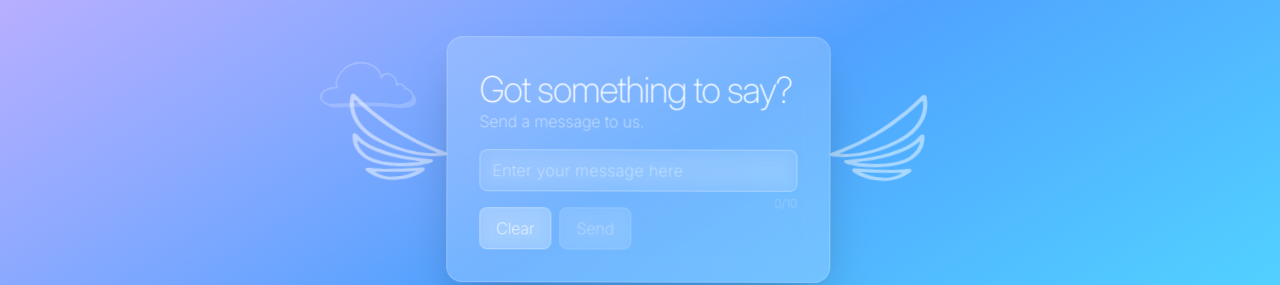
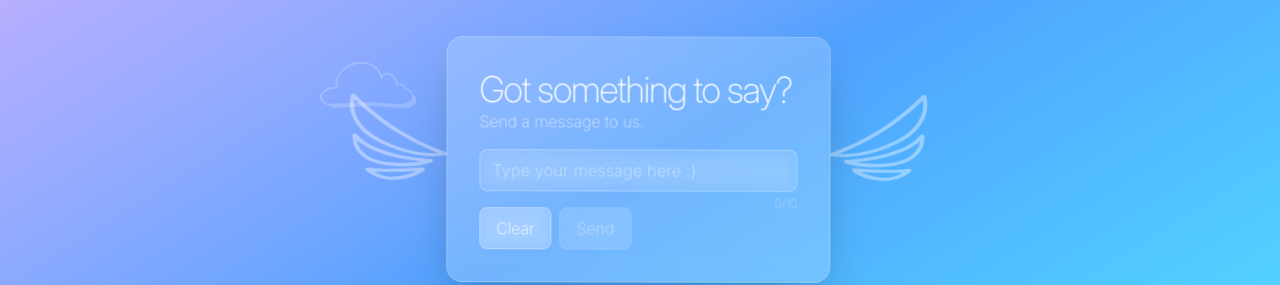
Before and after one commit to adelicia-js/wp-frontend-case-study, a React (Vite) app: page / in a window 1280 px wide. Shown: the part 230-515 px from the top of the page. Built offline with nearby package versions, Linux system fonts and the light colour scheme; no server answers.

Commit message:
added README.md, final polishes

```diff
--- a/src/components/LoadingScreen.tsx
+++ b/src/components/LoadingScreen.tsx
@@ -28,7 +28,7 @@ export default function LoadingScreen() {
           className="w-2 h-2 sm:w-3 sm:h-3 bg-white/60 rounded-full animate-bounce-1"
         ></div>
         <div
-          id="loading-dot-3"
+          id="loading-dot-2"
           className="w-2 h-2 sm:w-3 sm:h-3 bg-white/60 rounded-full animate-bounce-2"
         ></div>
         <div
--- a/src/components/MessageForm.tsx
+++ b/src/components/MessageForm.tsx
@@ -119,7 +119,7 @@ export default function MessageForm() {
         <img
           src={leftWingImage}
           alt="Left Wing"
-          className="hidden md:block absolute top-[30%] md:-left-24 lg:-left-32 w-28 md:w-32 lg:w-40 h-28 md:h-32 lg:h-40 opacity-30 md:opacity-40 lg:opacity-50 z-0 animate-flutter-left invert scale-y-75"
+          className="hidden md:block absolute top-[30%] md:-left-24 lg:-left-32 w-28 md:w-32 lg:w-40 h-28 md:h-32 lg:h-40 opacity-40 z-0 animate-flutter-left invert scale-y-75"
         />
 
         <form
@@ -156,7 +156,7 @@ export default function MessageForm() {
                 onFocus={() => setIsFocused(true)}
                 onBlur={() => setIsFocused(false)}
                 disabled={isSubmitting || isSuccess || isSubmitted}
-                placeholder="Enter your message here"
+                placeholder="Type your message here :)"
                 className="tracking-wide backdrop-blur-sm bg-gray-100/5 disabled:opacity-50 border border-white/30 rounded-lg px-2 py-1.5 sm:px-3 sm:py-2 placeholder-white/60 text-sm sm:text-base text-white focus:outline-none focus:ring-2 focus:ring-white/30 disabled:cursor-not-allowed flex-1 max-w-full min-w-0"
               />
 
@@ -241,7 +241,7 @@ export default function MessageForm() {
           id="right-wing-image"
           src={rightWingImage}
           alt="Right Wing"
-          className="hidden md:block absolute top-[30%] md:-right-24 lg:-right-32 w-28 md:w-32 lg:w-40 h-28 md:h-32 lg:h-40 opacity-30 md:opacity-40 lg:opacity-50 z-0 animate-flutter-right invert scale-y-75"
+          className="hidden md:block absolute top-[30%] md:-right-24 lg:-right-32 w-28 md:w-32 lg:w-40 h-28 md:h-32 lg:h-40 opacity-40 z-0 animate-flutter-right invert scale-y-75"
         />
       </div>
 
```
Also changed, not shown: 1 other file (tests, documents, lock files or other folders).
